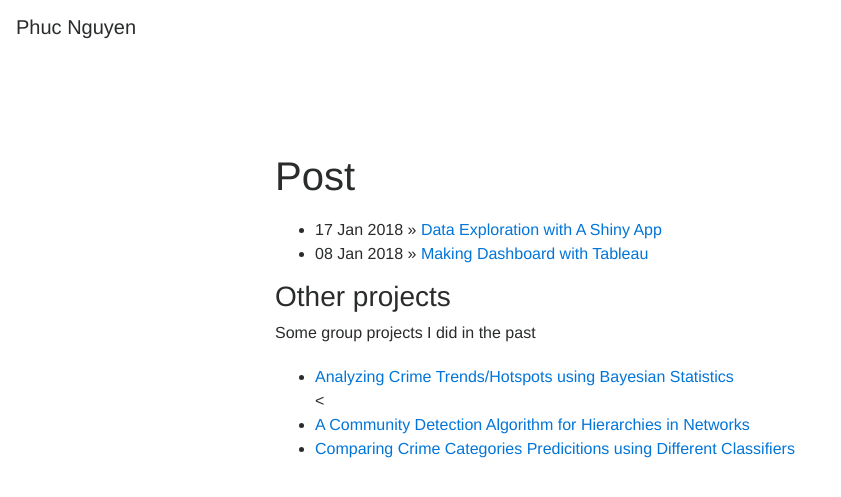
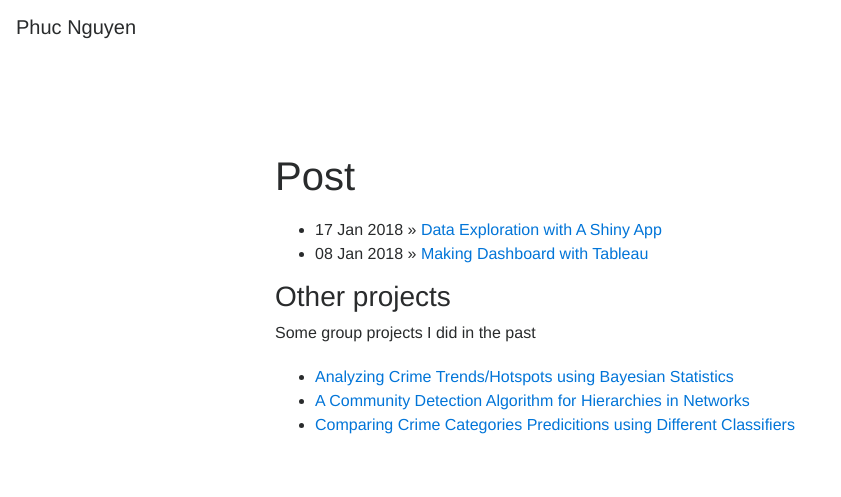
Before and after one commit to phuchonguyen/PhucHNg.github.io, a Jekyll site: the page built from index.html, in a window 1280 px wide. Shown: the top 497 px of the page, without its empty margins (0-841 px from the left). Built offline with Jekyll 4.4.1, drawn with Linux system fonts in a browser that asks for light colours; nearby versions of some CDN libraries.

```diff
--- a/index.html
+++ b/index.html
@@ -18,6 +18,6 @@ title: "Post"
 
 	<ul class="top-buffer">
 		<li><a href="https://github.com/PhucHNg/PhucHNg.github.io/blob/82bcfa9894af6204aecb7bf661be26092f5b8c18/attachments/Examining_Crime_Hotspots_in_Chicago_Using_Bayesian_Statistics.pdf">Analyzing Crime Trends/Hotspots using Bayesian Statistics</a></li>
-		<<li><a href="https://github.com/PhucHNg/PhucHNg.github.io/blob/82bcfa9894af6204aecb7bf661be26092f5b8c18/attachments/Nguyen_SFI_final_report_revised.pdf">A Community Detection Algorithm for Hierarchies in Networks</a></li>
+		<li><a href="https://github.com/PhucHNg/PhucHNg.github.io/blob/82bcfa9894af6204aecb7bf661be26092f5b8c18/attachments/Nguyen_SFI_final_report_revised.pdf">A Community Detection Algorithm for Hierarchies in Networks</a></li>
 		<li><a href="https://rawgit.com/PhucHNg/sanfran-crime/master/Project_Crime_Report_Final.html">Comparing Crime Categories Predicitions using Different Classifiers</a></li>
 	</ul>
```
